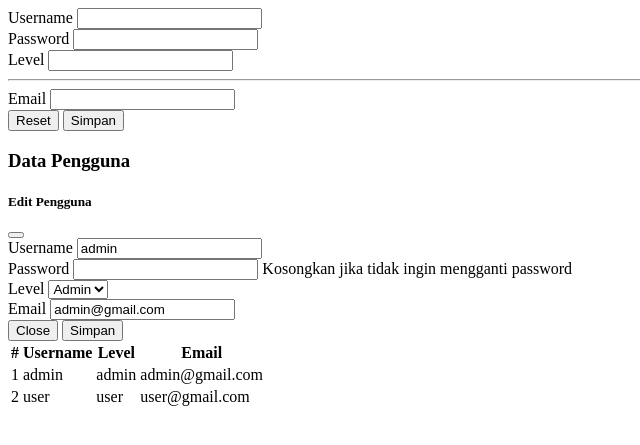
After one commit to Rhmwd/app_sia, a PHP site: page /pengguna.php in a window 1280 px wide. The commit adds this page. Shown: the top 445 px of the page, without its empty margins (0-640 px from the left). Run offline with PHP 8.4, Linux system fonts and the light colour scheme; data that the repository does not hold is empty.

Commit message:
update file

```diff
--- a/dashboard.php
+++ b/dashboard.php
@@ -6,7 +6,6 @@
     <title>SIA | DASHBOARD</title>
     <link href="https://cdn.jsdelivr.net/npm/bootstrap@5.3.3/dist/css/bootstrap.min.css" rel="stylesheet" integrity="sha384-QWTKZyjpPEjISv5WaRU9OFeRpok6YctnYmDr5pNlyT2bRjXh0JMhjY6hW+ALEwIH" crossorigin="anonymous">
     <link rel="stylesheet" href="https://cdn.jsdelivr.net/npm/bootstrap-icons@1.11.3/font/bootstrap-icons.min.css">
-    </head>
  <body>
  <div class="container-fluid">
  <div class="row">
--- /dev/null
+++ b/pengguna.php
@@ -0,0 +1,133 @@
+<?php
+include_once('koneksi.php');
+
+$query = "SELECT * FROM tb_pengguna";
+$result = $koneksi->query($query);
+?>
+<div class="card">
+
+</div>
+<div class="card-body">
+    <div class="row">
+        <div class="mb-3 col-md-6">
+            <label for="username" class="form-label">Username</label>
+            <input type="text" class="form-control" name="username">
+        </div>
+        <div class="mb-3 col-md-6">
+            <label for="password" class="form-label">Password</label>
+            <input type="text" class="form-control" name="password">
+        </div>
+    </div>
+    <div class="row">
+        <div class="mb-3 col-md-6">
+            <label for="level" class="form-label"> Level </label>
+            <input type="text" class="form-control" name="level">
+        </div>
+    </div>
+</div>
+<hr>
+<div class=" mb-3 col-md-6 " >
+    <label for=" email " class=" form-label " > Email </label >
+    <input type=" text " class=" form-control " name=" email " >
+    </div>
+<div class=" row " >
+    <div class=" col text-end " >
+    <button class="btn btn-secondary" type="reset">Reset</button>
+<button class="btn btn-primary" type="submit">Simpan</button>
+ </div>
+ </div>
+ <div class="card">
+ <div class="card-header">
+ <h3>Data Pengguna</h3>
+ </div
+ <div class="card-body">
+ <div class="table-responsive">
+ <table class="table table-striped">
+ <thead>
+ <tr>
+ <th>#</th>
+ <th>Username</th>
+ <th>Level</th>
+<th>Email</th>
+ <th><i class="bi bi-gear-fill"></i></th>
+ </tr>
+ </thead>
+ <tbody>
+ <tr>
+ <td>1</td>
+ <td>admin</td>
+ <td>admin</td>
+ <td>admin@gmail.com</td>
+ <td>
+ <a href="#editPengguna" class="text-decoration-none" databs-toggle="modal">
+ <i class="bi bi-pencil-square text-success"></i>
+ </a>
+ <a href="" class="text-decoration-none">
+ <i class="bi bi-trash text-danger"></i>
+ </a>
+ </td>
+ <!-- Modal -->
+ <div class="modal fade" id="editPengguna" tabindex="-1" arialabelledby="editPenggunaLabel" aria-hidden="true">
+ <div class="modal-dialog">
+ <div class="modal-content">
+<div class="modal-header">
+ <h5 class="modal-title" id="editPenggunaLabel">Edit
+Pengguna</h5>
+ <button type="button" class="btn-close" data-bsdismiss="modal" aria-label="Close"></button>
+ </div>
+ <div class="modal-body">
+ <div class="mb-3">
+ <label for="username" class="formlabel">Username</label>
+ <input type="text" class="form-control"
+name="username" value="admin">
+ </div>
+ <div class="mb-3">
+ <label for="password" class="formlabel">Password</label>
+ <input type="text" class="form-control"
+name="password">
+ <span class="form-text text-muted">Kosongkan jika
+tidak ingin mengganti password</span>
+</div>
+ <div class="mb-3">
+ <label for="level" class="form-label">Level</label>
+ <select class="form-select" name="level">
+ <option value="admin">Admin</option>
+ <option value="user">User</option>
+ </select>
+ </div>
+ <div class="mb-3">
+ <label for="email" class="form-label">Email</label>
+ <input type="text" class="form-control" name="email"
+value="admin@gmail.com">
+ </div>
+ </div>
+<div class="modal-footer">
+ <button type="button" class="btn btn-secondary" databs-dismiss="modal">Close</button>
+ <button type="button" class="btn btnprimary">Simpan</button>
+ </div>
+ </div>
+ </div>
+ </div>
+ </tr>
+ <tr>
+ <td>2</td>
+ <td>user</td>
+ <td>user</td>
+<td>user@gmail.com</td>
+ <td>
+ <a href="#editPengguna" class="text-decoration-none"
+data-bs-toggle="modal">
+ <i class="bi bi-pencil-square text-success"></i> </a>
+ <a href="" class="text-decoration-none">
+ <i class="bi bi-trash text-danger"></i>
+ </a>
+ </td>
+ </tr>
+ </tbody>
+ </table>
+ </div>
+ </div>
+ </div>
+ </div>
+ </div>
+ </div>
```
Also changed, not shown: authentication.php (+5 -5 lines), koneksi.php (+5 -5 lines), logout.php (added, +13 -0 lines), media.php (line endings or trailing spaces).
